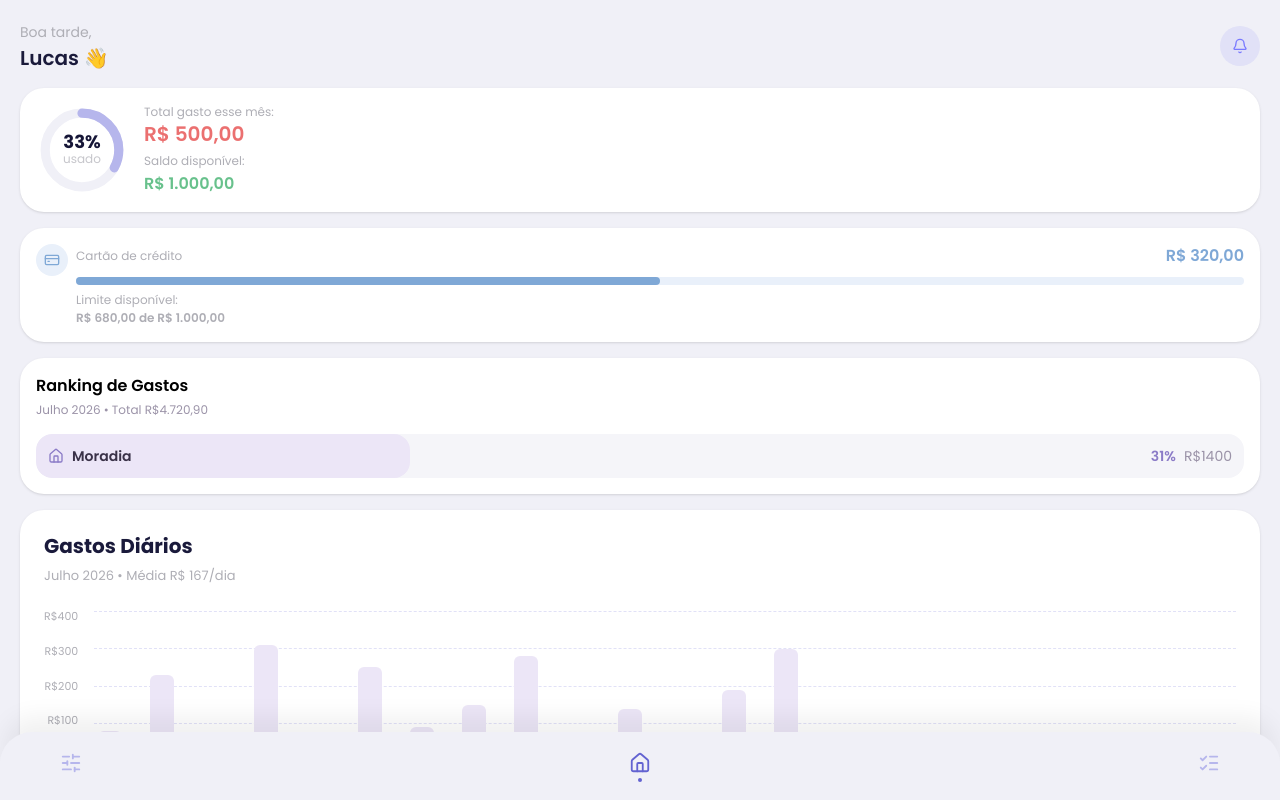
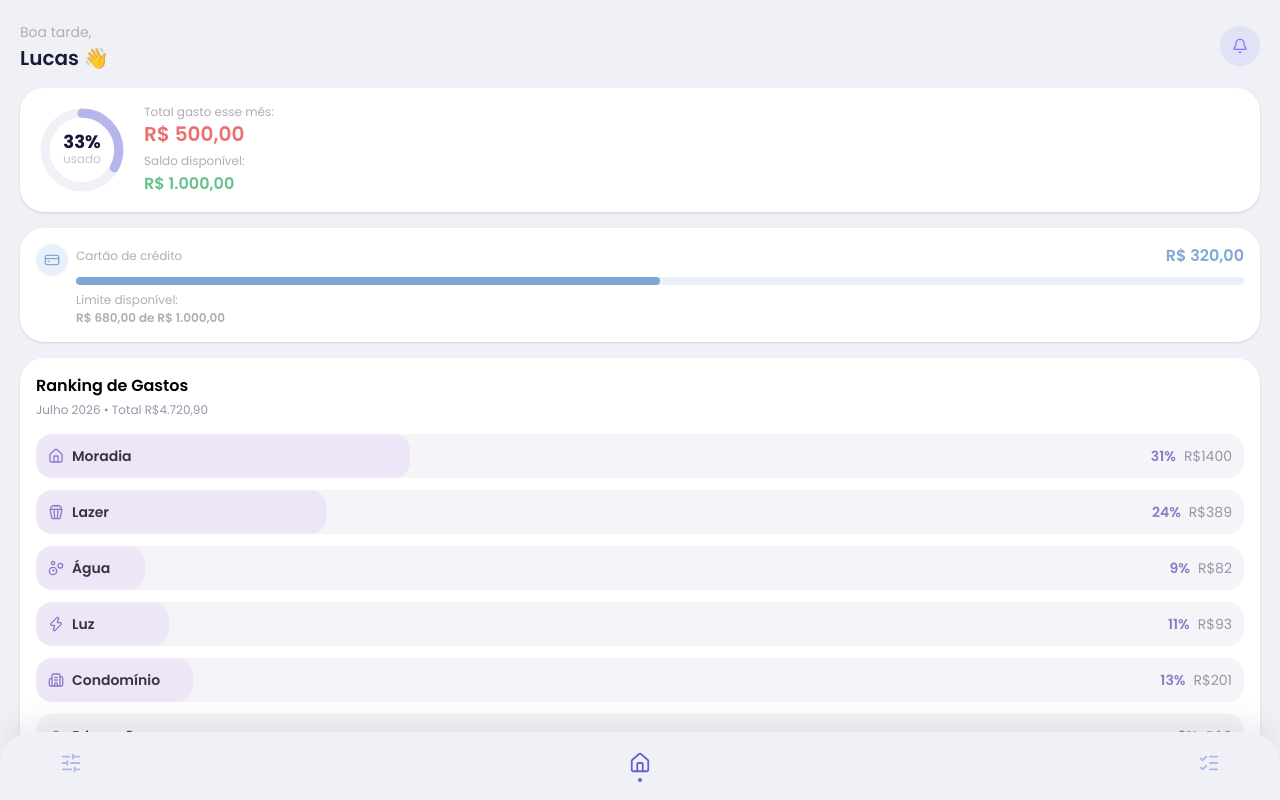
Before and after one commit to lucasboeck06/sepoupe, a React app in the folder frontend/: page /dashboard in a window 1280 px wide. Shown: the top 800 px of the page. Built offline with nearby package versions, Linux system fonts and the light colour scheme; the HTML template or start-up script is replaced by a standard one.

Commit message:
População de exemplo para o top 10, mocks

```diff
--- a/frontend/src/components/RankGastos.jsx
+++ b/frontend/src/components/RankGastos.jsx
@@ -1,5 +1,16 @@
 import ItemRank from "./ItemRank.jsx";
-import { House } from "lucide-react";
+import {
+  Hamburger,
+  House,
+  Flame,
+  Motorbike,
+  Gift,
+  GraduationCap,
+  Building2,
+  Zap,
+  Bubbles,
+  Popcorn,
+} from "lucide-react";
 
 export default function RankGastos() {
   const topGastos = [
@@ -12,10 +23,91 @@ export default function RankGastos() {
       corBg: "#ece6f7",
       corIco: "#8b7bc7",
     },
+    {
+      id: 2,
+      categoria: "Lazer",
+      porcentagem: 24,
+      valor: 389,
+      Icon: Popcorn,
+      corBg: "#ece6f7",
+      corIco: "#8b7bc7",
+    },
+    {
+      id: 3,
+      categoria: "Água",
+      porcentagem: 9,
+      valor: 82,
+      Icon: Bubbles,
+      corBg: "#ece6f7",
+      corIco: "#8b7bc7",
+    },
+    {
+      id: 4,
+      categoria: "Luz",
+      porcentagem: 11,
+      valor: 93,
+      Icon: Zap,
+      corBg: "#ece6f7",
+      corIco: "#8b7bc7",
+    },
+    {
+      id: 5,
+      categoria: "Condomínio",
+      porcentagem: 13,
+      valor: 201,
+      Icon: Building2,
+      corBg: "#ece6f7",
+      corIco: "#8b7bc7",
+    },
+    {
+      id: 6,
+      categoria: "Educação",
+      porcentagem: 0,
+      valor: 0,
+      Icon: GraduationCap,
+      corBg: "#ece6f7",
+      corIco: "#8b7bc7",
+    },
+    {
+      id: 7,
+      categoria: "Presentes",
+      porcentagem: 8,
+      valor: 140,
+      Icon: Gift,
+      corBg: "#ece6f7",
+      corIco: "#8b7bc7",
+    },
+    {
+      id: 8,
+      categoria: "Moto",
+      porcentagem: 2,
+      valor: 11,
+      Icon: Motorbike,
+      corBg: "#ece6f7",
+      corIco: "#8b7bc7",
+    },
+    {
+      id: 9,
+      categoria: "Gás",
+      porcentagem: 8,
+      valor: 98,
+      Icon: Flame,
+      corBg: "#ece6f7",
+      corIco: "#8b7bc7",
+    },
+    {
+      id: 10,
+      categoria: "FastFood",
+      porcentagem: 19,
+      valor: 334,
+      Icon: Hamburger,
+      corBg: "#ece6f7",
+      corIco: "#8b7bc7",
+    },
   ];
 
   return (
-    <div>
+    <div className="flex flex-col gap-3">
       {topGastos.map((n) => (
         <ItemRank
           key={n.id}
```
